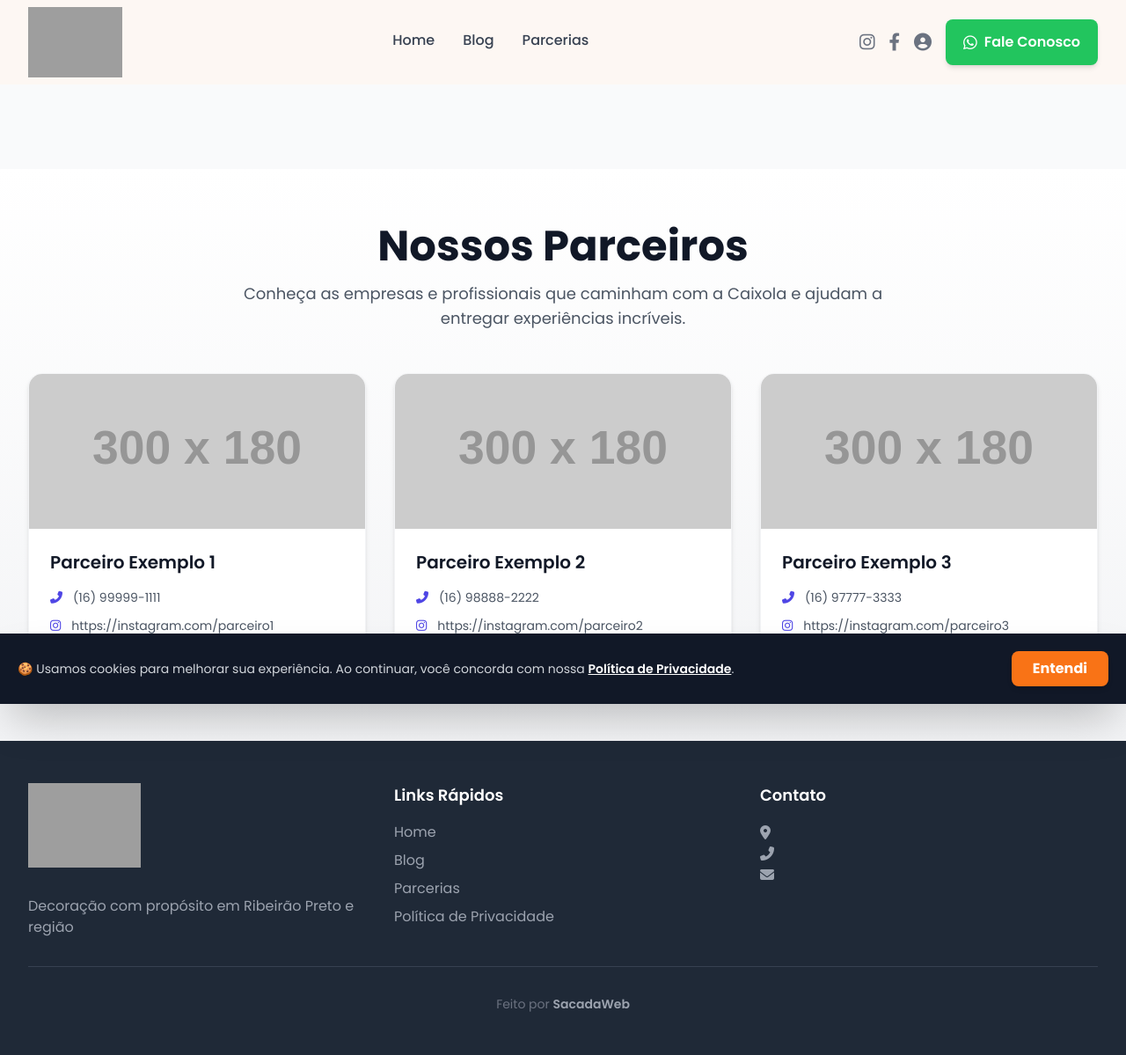
After one commit to andrehsilva/caixola, a Flask app: page /parcerias in a window 1280 px wide. The commit adds this page. Shown: the whole page at 88% size. Run offline with Flask 3, Linux system fonts and the light colour scheme; grey boxes labelled with a size stand in for pictures from a placeholder-image service; some libraries are stand-ins or nearby versions; grey boxes are pictures that could not be loaded.

Commit message:
1_partners

```diff
--- a/app/main/routes.py
+++ b/app/main/routes.py
@@ -47,6 +47,34 @@ def post_detail(slug):
     gallery_filenames = [image.filename for image in post.gallery_images]
     return render_template('public/post_detail.html', post=post, gallery_filenames=gallery_filenames)
 
+@bp.route('/parcerias')
+def partnerships():
+    """Renderiza a página pública com os parceiros da marca."""
+    partners = [
+        {
+            'name': 'Parceiro Exemplo 1',
+            'logo_url': 'https://placehold.co/300x180/e2e8f0/1e293b?text=Parceiro+1',
+            'phone': '(16) 99999-1111',
+            'instagram': 'https://instagram.com/parceiro1',
+            'email': 'contato@parceiro1.com.br'
+        },
+        {
+            'name': 'Parceiro Exemplo 2',
+            'logo_url': 'https://placehold.co/300x180/fef3c7/92400e?text=Parceiro+2',
+            'phone': '(16) 98888-2222',
+            'instagram': 'https://instagram.com/parceiro2',
+            'email': 'atendimento@parceiro2.com.br'
+        },
+        {
+            'name': 'Parceiro Exemplo 3',
+            'logo_url': 'https://placehold.co/300x180/dbeafe/1e3a8a?text=Parceiro+3',
+            'phone': '(16) 97777-3333',
+            'instagram': 'https://instagram.com/parceiro3',
+            'email': 'comercial@parceiro3.com.br'
+        }
+    ]
+    return render_template('public/partnerships.html', partners=partners)
+
 @bp.route('/lp/<slug>')
 def view_landing_page(slug):
     """Renderiza a página de uma landing page publicada."""
--- /dev/null
+++ b/app/templates/public/partnerships.html
@@ -0,0 +1,30 @@
+{% extends "public/public_base.html" %}
+
+{% block public_content %}
+<section class="py-16 bg-gradient-to-b from-white to-gray-100">
+  <div class="container mx-auto px-4 sm:px-6 lg:px-8">
+    <div class="max-w-3xl mx-auto text-center mb-12">
+      <h1 class="text-4xl md:text-5xl font-bold text-gray-900">Nossos Parceiros</h1>
+      <p class="mt-4 text-lg text-gray-600">
+        Conheça as empresas e profissionais que caminham com a Caixola e ajudam a entregar experiências incríveis.
+      </p>
+    </div>
+
+    <div class="grid grid-cols-1 md:grid-cols-2 lg:grid-cols-3 gap-8">
+      {% for partner in partners %}
+      <article class="bg-white rounded-2xl shadow-md hover:shadow-xl transition-shadow duration-300 overflow-hidden border border-gray-100">
+        <img src="{{ partner.logo_url }}" alt="Logo {{ partner.name }}" class="w-full h-44 object-cover">
+        <div class="p-6">
+          <h2 class="text-xl font-semibold text-gray-900">{{ partner.name }}</h2>
+          <ul class="mt-4 space-y-3 text-sm text-gray-600">
+            <li class="flex items-center"><i class="fas fa-phone-alt mr-3 text-indigo-600"></i>{{ partner.phone }}</li>
+            <li class="flex items-center"><i class="fab fa-instagram mr-3 text-indigo-600"></i><a href="{{ partner.instagram }}" target="_blank" rel="noopener noreferrer" class="hover:text-indigo-700">{{ partner.instagram }}</a></li>
+            <li class="flex items-center"><i class="fas fa-envelope mr-3 text-indigo-600"></i><a href="mailto:{{ partner.email }}" class="hover:text-indigo-700">{{ partner.email }}</a></li>
+          </ul>
+        </div>
+      </article>
+      {% endfor %}
+    </div>
+  </div>
+</section>
+{% endblock %}
--- a/app/templates/public/public_base.html
+++ b/app/templates/public/public_base.html
@@ -71,6 +71,8 @@
 
           <a href="{{ url_for('main.blog_archive') }}"
             class="font-medium text-gray-700 hover:text-indigo-600 nav-link-underline">Blog</a>
+          <a href="{{ url_for('main.partnerships') }}"
+            class="font-medium text-gray-700 hover:text-indigo-600 nav-link-underline">Parcerias</a>
         </div>
         <div class="flex items-center space-x-4">
           <div class="hidden sm:flex items-center space-x-4">
@@ -124,6 +126,8 @@
 
         <a href="{{ url_for('main.blog_archive') }}"
           class="block py-2 px-3 font-medium text-gray-700 rounded-md hover:bg-gray-100">Blog</a>
+        <a href="{{ url_for('main.partnerships') }}"
+          class="block py-2 px-3 font-medium text-gray-700 rounded-md hover:bg-gray-100">Parcerias</a>
 
         {% if current_user.is_authenticated %}
         <div class="border-t border-gray-100 mt-4 pt-4">
@@ -154,6 +158,7 @@
           <ul class="space-y-2">
             <li><a href="{{ url_for('main.index') }}" class="text-gray-400 hover:text-white">Home</a></li>
             <li><a href="{{ url_for('main.blog_archive') }}" class="text-gray-400 hover:text-white">Blog</a></li>
+            <li><a href="{{ url_for('main.partnerships') }}" class="text-gray-400 hover:text-white">Parcerias</a></li>
             <li><a href="#" class="text-gray-400 hover:text-white">Política de Privacidade</a></li>
           </ul>
         </div>
```
